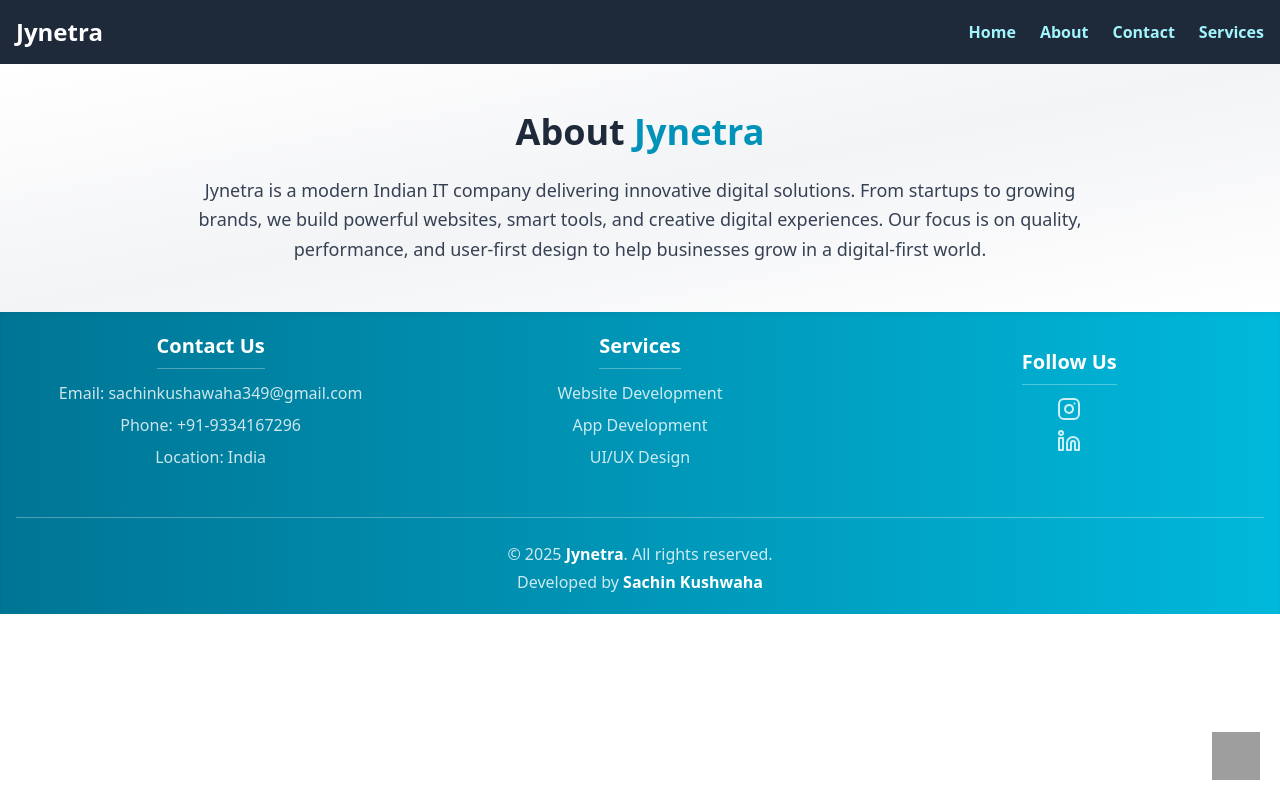
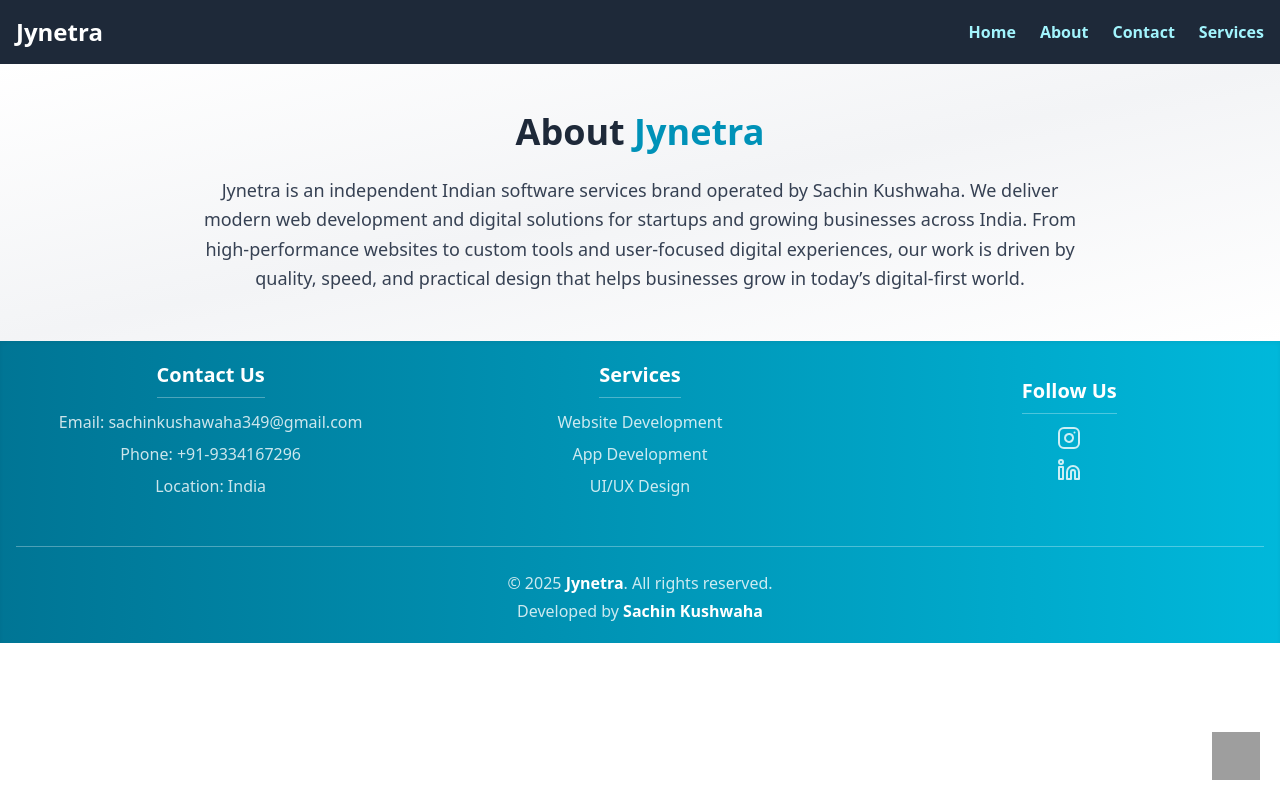
Before and after one commit to sachinkushwha/jynetra, a React (Vite) app: page /about in a window 1280 px wide. Built offline with nearby package versions, Linux system fonts and the light colour scheme; grey boxes are pictures that could not be loaded.

Commit message:
Update about.jsx

```diff
--- a/src/pages/about.jsx
+++ b/src/pages/about.jsx
@@ -6,10 +6,8 @@ export const About = () => {
           About <span className="text-cyan-600">Jynetra</span>
         </h2>
         <p className="text-sm sm:text-base md:text-lg text-gray-700 leading-relaxed">
-          Jynetra is a modern Indian IT company delivering innovative digital solutions.
-          From startups to growing brands, we build powerful websites, smart tools, and
-          creative digital experiences. Our focus is on quality, performance, and user-first design
-          to help businesses grow in a digital-first world.
+          Jynetra is an independent Indian software services brand operated by Sachin Kushwaha.
+          We deliver modern web development and digital solutions for startups and growing businesses across India. From high-performance websites to custom tools and user-focused digital experiences, our work is driven by quality, speed, and practical design that helps businesses grow in today’s digital-first world.
         </p>
       </div>
     </section>
```
